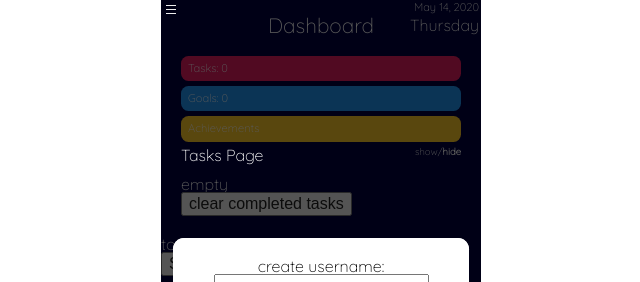
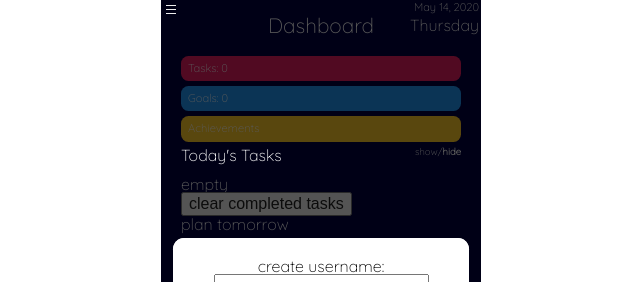
Before and after one commit to montgomeryrd/react-to-do, a React (Create React App) app: page /tasks in a window 1280 px wide. Shown: the top 282 px of the page, without its empty margins (319-959 px from the left). Built offline with nearby package versions, Linux system fonts and the light colour scheme; a web font is replaced by a local one.

Commit message:
somewhat unsightly, but added a tomorrow's page in TasksPage.js instead of its own component, but it's working. Maybe I'll break it later.

```diff
--- a/src/components/contentview/TasksPage.js
+++ b/src/components/contentview/TasksPage.js
@@ -6,6 +6,9 @@ import "../../styles/tasks.css";
 const TasksPage = (props) => {
   const [taskFormOpen, setTaskFormOpen] = useState(false);
   const toggle = () => setTaskFormOpen(!taskFormOpen);
+
+  const [tomorrowOpen, setTomorrowOpen] = useState(false);
+  const toggleDay = () => setTomorrowOpen(!tomorrowOpen);
 
   const mytasks = props.tasks.length ? (
     props.tasks.map((task, position) => {
@@ -23,11 +26,27 @@ const TasksPage = (props) => {
     <p className="empty-task-list">empty</p>
   );
 
+  const mytomorrow = props.tomorrowsTasks.length ? (
+    props.tomorrowsTasks.map((task, position) => {
+      return (
+        <div className="task-item" key={task.id = position}>
+          <span className="span-item">{task.content}</span>
+          <div className="task-item-button">
+            <button className="remove-button" onClick={() => {props.removeTomorrowItem(task.id)}}>remove</button>
+          </div>
+        </div>
+      )
+    })
+  ) : (
+    <p className="empty-task-list">empty</p>
+  );
+
   return (
     <div className="task-page-view">
-      <h4 className="title">Tasks Page</h4>
+      <div className="page" style={{visibility : tomorrowOpen ? "hidden" : "visible"}}>
+        <h4 className="title">Today's Tasks</h4>
         { taskFormOpen ? (
-        <form id="task-form" onSubmit={props.handleTasksSubmit}>
+          <form id="task-form" onSubmit={props.handleTomorrowSubmit}>
             <span className="span-toggle" onClick={toggle}><span className="strong">show</span>/hide</span>
             <br></br>
             <label>input a task:</label>
@@ -51,6 +70,38 @@ const TasksPage = (props) => {
         <div className="task-contents">
           {mytasks}
           <button className="clear-button" onClick={() => {props.archiveTaskItems()}}>clear completed tasks</button>
+          <span className="toggle-tasks" onClick={toggleDay}>plan tomorrow</span>
+        </div>
+      </div>
+
+      <div className="page" style={{visibility : tomorrowOpen ? "visible" : "hidden"}}>
+        <h4 className="title">Tomorrow's Tasks</h4>
+        { taskFormOpen ? (
+          <form id="task-form" onSubmit={props.handleTomorrowSubmit}>
+            <span className="span-toggle" onClick={toggle}><span className="strong">show</span>/hide</span>
+            <br></br>
+            <label>input a task:</label>
+            <input
+              id="form-input"
+              type="text"
+              name="input"
+              value={props.value}
+              required={true}
+              autoComplete="off"
+              onChange={props.handleChangeForms}
+              placeholder=""
+            />
+            <button id="form-button" type="submit" onSubmit={props.handleTomorrowSubmit}>
+              submit
+            </button>
+          </form>
+        ) : (
+          <span className="span-toggle" onClick={toggle}>show/<span className="strong">hide</span></span>
+        )}
+        <div className="task-contents">
+          {mytomorrow}
+          <span className="toggle-tasks" onClick={toggleDay}>back to today</span>
+        </div>
       </div>
     </div>
   );
--- a/src/components/dashboard/Dashboard.js
+++ b/src/components/dashboard/Dashboard.js
@@ -21,6 +21,7 @@ class Dashboard extends React.Component {
         this.handleChangeForms=this.handleChangeForms.bind(this);
         this.handleModalSubmit=this.handleModalSubmit.bind(this);
         this.handleTasksSubmit=this.handleTasksSubmit.bind(this);
+        this.handleTomorrowSubmit=this.handleTomorrowSubmit.bind(this);
         this.handleGoalsSubmit=this.handleGoalsSubmit.bind(this);
     };
     get initialState(){
@@ -29,6 +30,7 @@ class Dashboard extends React.Component {
             value : "",
             array : [],
             tasks : [],
+            tomorrowsTasks : [],
             taskCount : 0,
             totalTasks : 0,
             archivedTasks : [],
@@ -53,6 +55,11 @@ class Dashboard extends React.Component {
     handleTasksSubmit (e) {
         e.preventDefault();
         this.addTaskItem(this.state);
+        this.setState({value : ""});
+    }
+    handleTomorrowSubmit (e) {
+        e.preventDefault();
+        this.addTomorrowItem(this.state);
         this.setState({value : ""});
     }
     handleGoalsSubmit (e) {
@@ -111,7 +118,18 @@ class Dashboard extends React.Component {
     }
 
     // Tomorrow Task Page Functions ------------------------------------------------
-
+    addTomorrowItem = (task) => {
+        task.id = Math.random() * 1000;
+        task.content = this.state.value;
+        this.setState({tomorrowsTasks : [...this.state.tomorrowsTasks, task]});
+    }
+    removeTomorrowItem = (id) => {
+        this.setState({tomorrowsTasks : this.state.tomorrowsTasks.filter(task => task.id !== id)});
+    }
+    transferTasks = () => {
+        this.setState({tasks : [...this.state.tasks].concat(this.state.tomorrowsTasks)});
+        this.setState({tomorrowsTasks : []});
+    }
     // Goal Page Functions ---------------------------------------------------------
     addGoalItem = (goal) => {
         goal.id = Math.random() * 1000;
@@ -160,6 +178,7 @@ class Dashboard extends React.Component {
                 }
                 <div className="dashboard-content-view">
                     <Settings
+                        user={this.state.user}
                         totalTasks={this.state.totalTasks}
                         totalGoals={this.state.totalGoals}
                         deleteUser={this.deleteUser}
@@ -193,12 +212,15 @@ class Dashboard extends React.Component {
                                     (<TasksPage
                                         value={this.state.value}
                                         tasks={this.state.tasks}
+                                        tomorrowsTasks={this.state.tomorrowsTasks}
                                         toggleTomorrowsTasksPageTrue={this.toggleTomorrowsTasksPageTrue}
                                         handleChangeForms={this.handleChangeForms}
                                         handleTasksSubmit={this.handleTasksSubmit}
+                                        handleTomorrowSubmit={this.handleTomorrowSubmit}
                                         completedTaskItem={this.completedTaskItem}
                                         removeTaskItem={this.removeTaskItem}
                                         archiveTaskItems={this.archiveTaskItems}
+                                        removeTomorrowItem={this.removeTomorrowItem}
                                     />)
                                 }/>
                                 <Route path="/goals" render={props =>
--- a/src/components/dashboard/Settings.js
+++ b/src/components/dashboard/Settings.js
@@ -60,6 +60,12 @@ const Settings = (props) => {
                         <span>
                             -- App Description --
                         </span>
+                        <br></br>
+                        <br></br>
+                        <span>
+                            Hello {props.user}. I developed this to-do app first and foremost to learn React. I started with a tutorial and designed the rest of this project around my own desired functionality. I've not utilized anything like a store for state-preservation, so a copy of the state will persist in the localStorage of your device that gets cleared and updated every time the state is set. I intend to remake this app using redux actions and reducers after this build. Just having fun learning for now.
+                        </span>
+                        <br></br>
                         <br></br>
                         <p>click outside modal window to exit</p>
                     </div>
--- a/src/styles/tasks.css
+++ b/src/styles/tasks.css
@@ -38,6 +38,9 @@ font-family: 'Open Sans Condensed', sans-serif;
   position: absolute;
 }
 
+.toggle-tasks {
+  display: block;
+}
 .span-toggle {
   display: flex;
   justify-content: flex-end;
```
Lines whose indentation alone changed are shown as unchanged.
